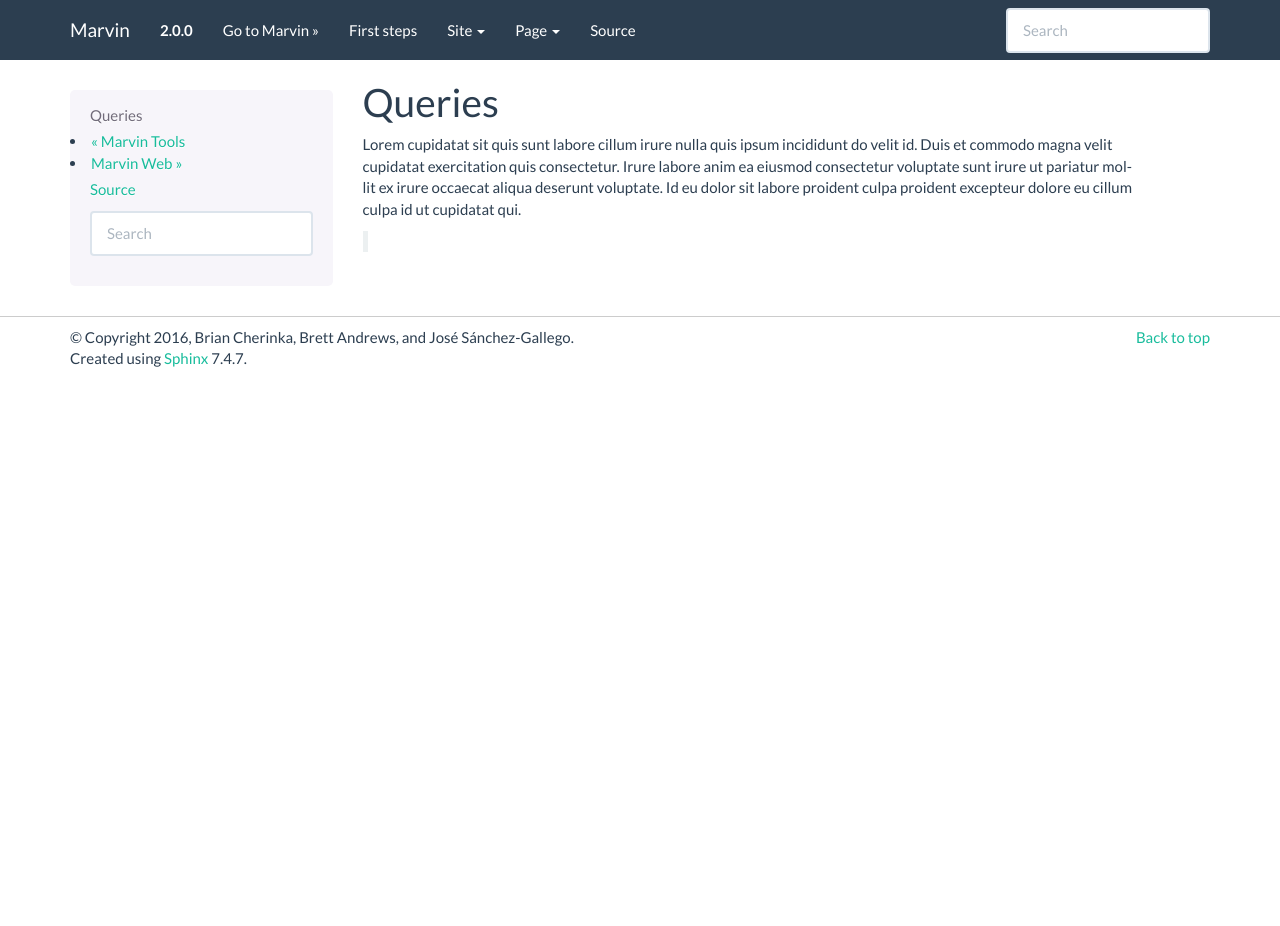
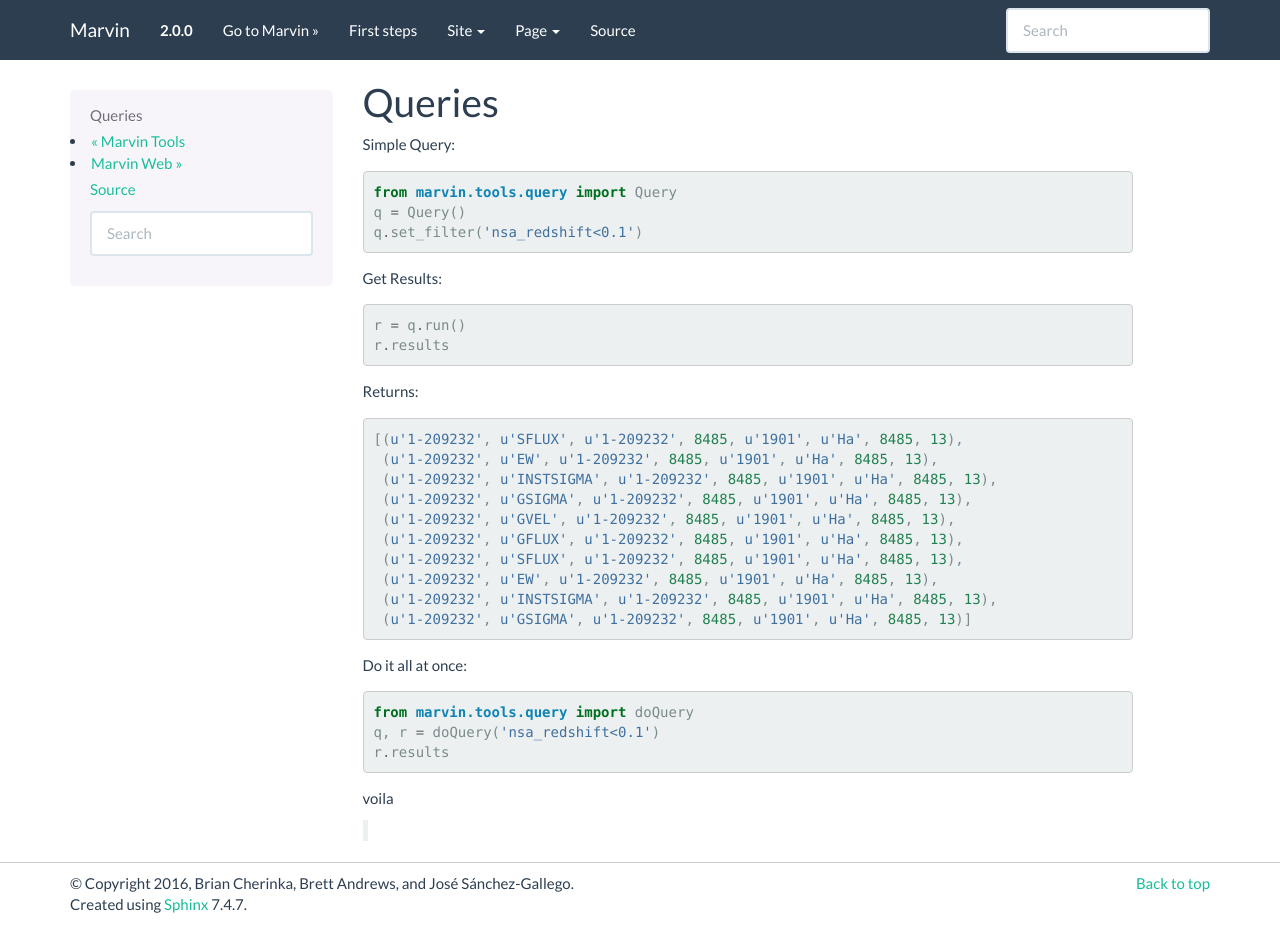
Before and after one commit to sdss/marvin, a Sphinx documentation site: the page built from docs/sphinx/queries.rst, in a window 1280 px wide and 926 px high. Built offline with Sphinx 7.4.7, drawn with Linux system fonts in a browser that asks for light colours; pages that are not in the unit, such as notebooks, are missing from menus.

Commit message:
initialized quries tutorial

```diff
--- a/docs/sphinx/queries.rst
+++ b/docs/sphinx/queries.rst
@@ -1,9 +1,35 @@
-
 Queries
 =======
 
-Lorem cupidatat sit quis sunt labore cillum irure nulla quis ipsum incididunt
-do velit id. Duis et commodo magna velit cupidatat exercitation quis consectetur.
-Irure labore anim ea eiusmod consectetur voluptate sunt irure ut pariatur mollit ex
-irure occaecat aliqua deserunt voluptate. Id eu dolor sit labore proident culpa
-proident excepteur dolore eu cillum culpa id ut cupidatat qui.
+Simple Query::
+
+    from marvin.tools.query import Query
+    q = Query()
+    q.set_filter('nsa_redshift<0.1')
+
+Get Results::
+
+    r = q.run()
+    r.results
+
+
+Returns::
+
+    [(u'1-209232', u'SFLUX', u'1-209232', 8485, u'1901', u'Ha', 8485, 13),
+     (u'1-209232', u'EW', u'1-209232', 8485, u'1901', u'Ha', 8485, 13),
+     (u'1-209232', u'INSTSIGMA', u'1-209232', 8485, u'1901', u'Ha', 8485, 13),
+     (u'1-209232', u'GSIGMA', u'1-209232', 8485, u'1901', u'Ha', 8485, 13),
+     (u'1-209232', u'GVEL', u'1-209232', 8485, u'1901', u'Ha', 8485, 13),
+     (u'1-209232', u'GFLUX', u'1-209232', 8485, u'1901', u'Ha', 8485, 13),
+     (u'1-209232', u'SFLUX', u'1-209232', 8485, u'1901', u'Ha', 8485, 13),
+     (u'1-209232', u'EW', u'1-209232', 8485, u'1901', u'Ha', 8485, 13),
+     (u'1-209232', u'INSTSIGMA', u'1-209232', 8485, u'1901', u'Ha', 8485, 13),
+     (u'1-209232', u'GSIGMA', u'1-209232', 8485, u'1901', u'Ha', 8485, 13)]
+
+Do it all at once::
+
+    from marvin.tools.query import doQuery
+    q, r = doQuery('nsa_redshift<0.1')
+    r.results
+
+voila
```
